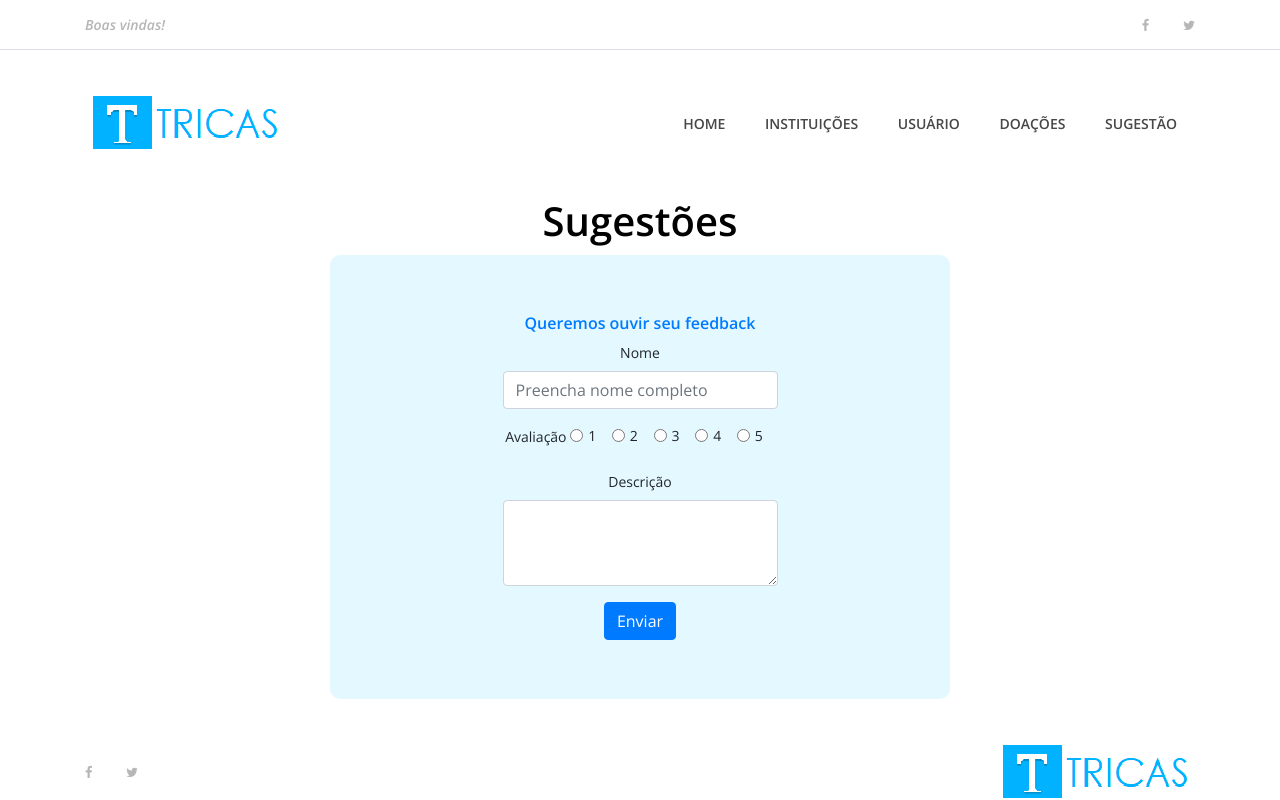
After one commit to Rafael-Amorim7/Tricas-Django, a Django app: page /sugestao/ in a window 1280 px wide. The commit adds this page. Run offline with Django 4.2, Linux system fonts and the light colour scheme; parts of the project's set-up code (start-up, migrations or seed data) failed here and were passed over; some libraries are stand-ins or nearby versions.

Commit message:
screen suggestion

```diff
--- a/happy/templates/partials/menu.html
+++ b/happy/templates/partials/menu.html
@@ -60,6 +60,7 @@
                                 <li><a href="{% url 'instituicoes' %}">Instituições</a></li>
                                 <li><a href="{% url 'usuarios' %}">Usuário</a></li>
                                 <li><a href="{% url 'doacao' %}">Doações</a></li>
+                                <li><a href="{% url 'sugestao' %}">sugestão</a></li>
                                 {% comment %}<li>
                                     <a class="nav-link" href="#" data-toggle="dropdown" aria-haspopup="true" aria-expanded="false">
                                         Ações
--- /dev/null
+++ b/happy/templates/sugestao.html
@@ -0,0 +1,68 @@
+{% extends 'base.html' %}
+{% load static %}
+{% block content %}
+
+{% include 'partials/menu.html' %}
+
+
+<section class="best-receipe-area">
+    <div class="container" style="max-width: 650px;">
+        <h1 class="text-center">Sugestões</h1>
+        <div class="color-light">
+          <center>
+          <div class="row gutters">
+                <div class="card-body">
+              <div class="col-xl-12 col-lg-12 col-md-12 col-sm-12 col-12">
+                  <h6 class="mb-2 text-primary">Queremos ouvir seu feedback</h6>
+              </div>
+              <div class="col-xl-6 col-lg-6 col-md-6 col-sm-6 col-12">
+                <div class="form-group">
+                    <label for="fullName">Nome</label>
+                    <input type="text" class="form-control" id="fullName" placeholder="Preencha nome completo">
+                </div>
+                <div class="form-group">
+                    <label for="fullName">Avaliação</label>
+                    <div class="form-check form-check-inline">
+                    <input class="form-check-input" type="radio" name="inlineRadioOptions" id="inlineRadio1" value="option1">
+                    <label class="form-check-label" for="inlineRadio1">1</label>
+                  </div>
+                  <div class="form-check form-check-inline">
+                    <input class="form-check-input" type="radio" name="inlineRadioOptions" id="inlineRadio2" value="option2">
+                    <label class="form-check-label" for="inlineRadio2">2</label>
+                  </div>
+                  <div class="form-check form-check-inline">
+                    <input class="form-check-input" type="radio" name="inlineRadioOptions" id="inlineRadio1" value="option1">
+                    <label class="form-check-label" for="inlineRadio1">3</label>
+                  </div>
+                  <div class="form-check form-check-inline">
+                    <input class="form-check-input" type="radio" name="inlineRadioOptions" id="inlineRadio2" value="option2">
+                    <label class="form-check-label" for="inlineRadio2">4</label>
+                  </div>
+                  <div class="form-check form-check-inline">
+                    <input class="form-check-input" type="radio" name="inlineRadioOptions" id="inlineRadio2" value="option2">
+                    <label class="form-check-label" for="inlineRadio2">5</label>
+                  </div>
+                  </div>
+
+                </div>
+                <div class="form-group">
+              <div class="col-xl-6 col-lg-6 col-md-6 col-sm-6 col-12">
+                  <label for="exampleFormControlTextarea1">Descrição</label>
+                  <textarea class="form-control" id="exampleFormControlTextarea1" rows="3"></textarea>
+                </div>
+                </div>
+                <div class="row gutters">
+                    <div class="col-xl-12 col-lg-12 col-md-12 col-sm-12 col-12">
+                        <div class="text-center">
+                            <button onclick="window.location.href=`{% url 'home' %}`" type="button" id="submit" name="submit" class="btn btn-primary">Enviar</button>
+                        </div>
+                    </div>
+              </div>
+            </div>
+            </center>
+        </div>
+    </div>
+</section>
+
+{% include 'partials/footer.html' %}
+{% endblock content %}
--- a/happy/urls.py
+++ b/happy/urls.py
@@ -6,6 +6,7 @@ urlpatterns = [
     path('instituicoes/', views.instituicoes, name='instituicoes'),
     path('usuarios/', views.usuarios, name='usuarios'),
     path('doacao/', views.doacao, name='doacao'),
+    path('sugestao/', views.sugestao, name='sugestao'),
     path('detail_institution/<int:pk>/', views.detail_institution, name='detail_institution'),
     path('map/<str:location>', views.map, name='map'),
 ]
--- a/happy/views.py
+++ b/happy/views.py
@@ -34,6 +34,9 @@ def detail_institution(req, pk):
     }
     return render(req, 'detail_institution.html', data)
 
+def sugestao(req):
+    return render(req, 'sugestao.html')
+
 def map(req, location):
     location = geocoder.osm(str(location))
     if (location.lat == None):
```
